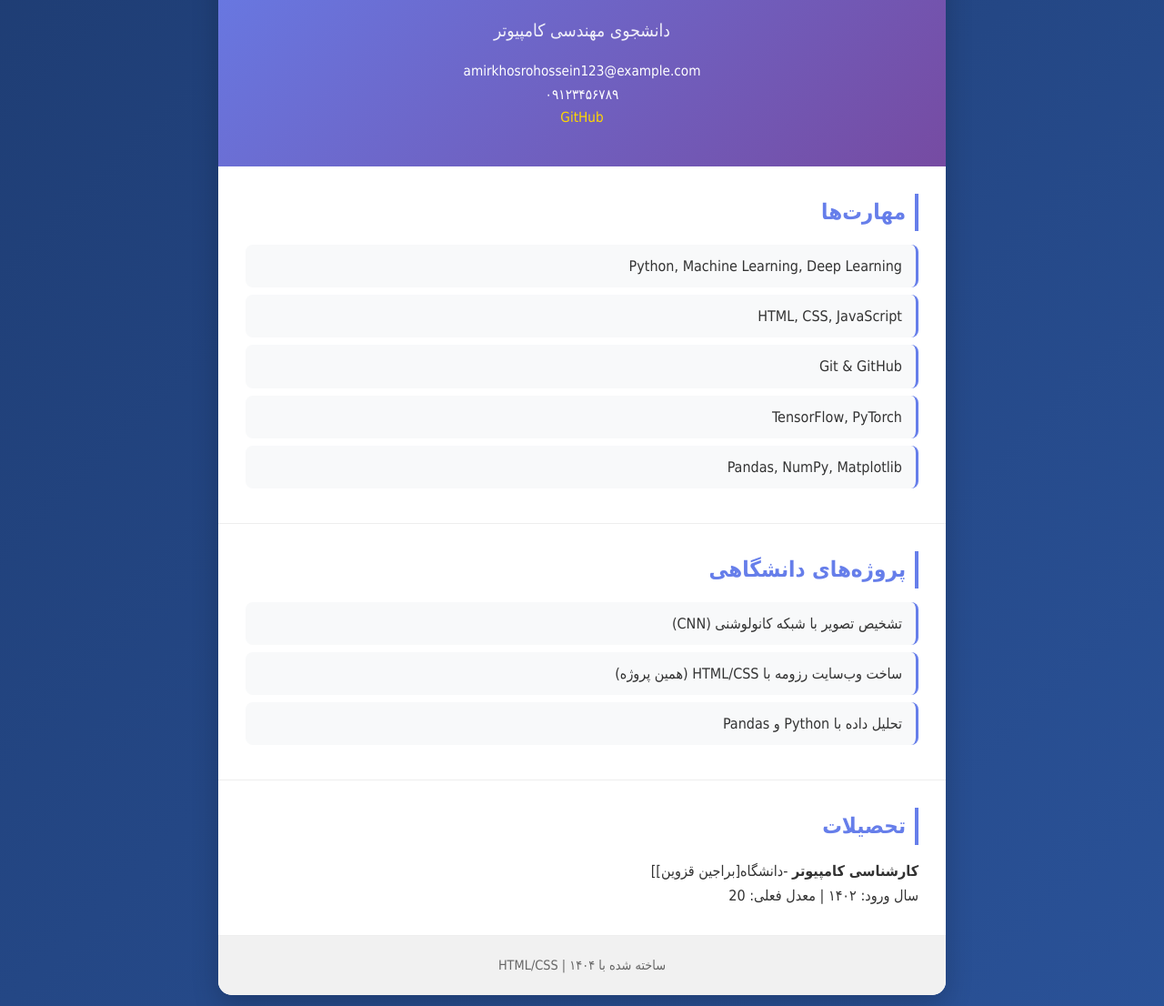
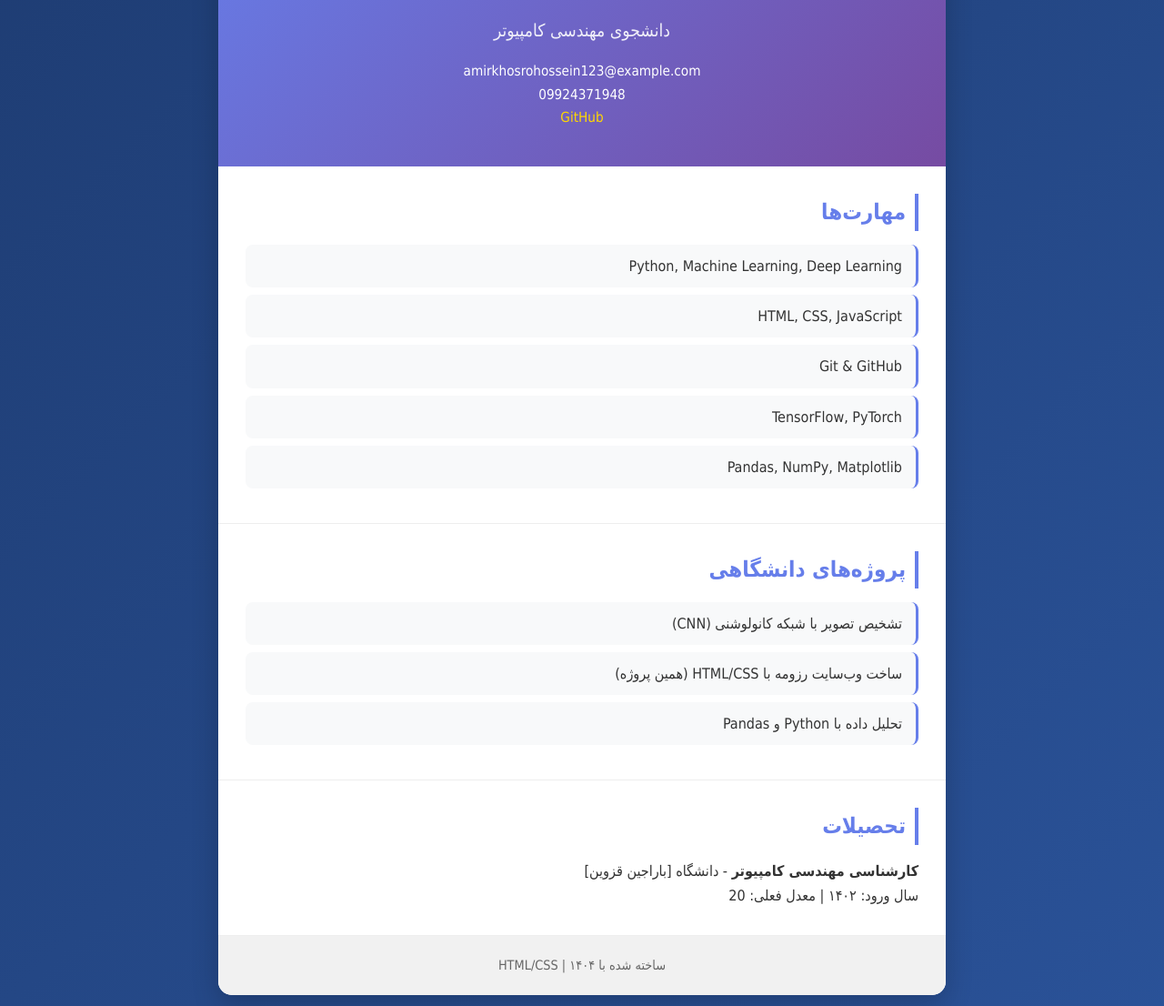
Before and after one commit to amirkhosrohossein123-glitch/school-project.university, a plain HTML site: page index.html in a window 1280 px wide. Shown: the part 194-1300 px from the top of the page at 91% size. Drawn offline with Linux system fonts and the light colour scheme.

Commit message:
Add files via upload

```diff
--- a/index.html
+++ b/index.html
@@ -15,7 +15,7 @@
             <p class="title">دانشجوی مهندسی کامپیوتر</p>
             <p class="contact">
                 amirkhosrohossein123@example.com<br>
-                ۰۹۱۲۳۴۵۶۷۸۹<br>
+             09924371948<br>
                 <a href="https://github.com/amirkhosrohossein123-glitch">GitHub</a>
             </p>
         </header>
@@ -42,7 +42,7 @@
 
         <section class="section">
             <h2>تحصیلات</h2>
-            <p><strong>کارشناسی کامپیوتر</strong> -دانشگاه[براجین قزوین]]</p>
+            <p><strong>کارشناسی مهندسی کامپیوتر</strong> - دانشگاه [باراجین قزوین]</p>
             <p>سال ورود: ۱۴۰۲ | معدل فعلی: 20</p>
         </section>
 
```
